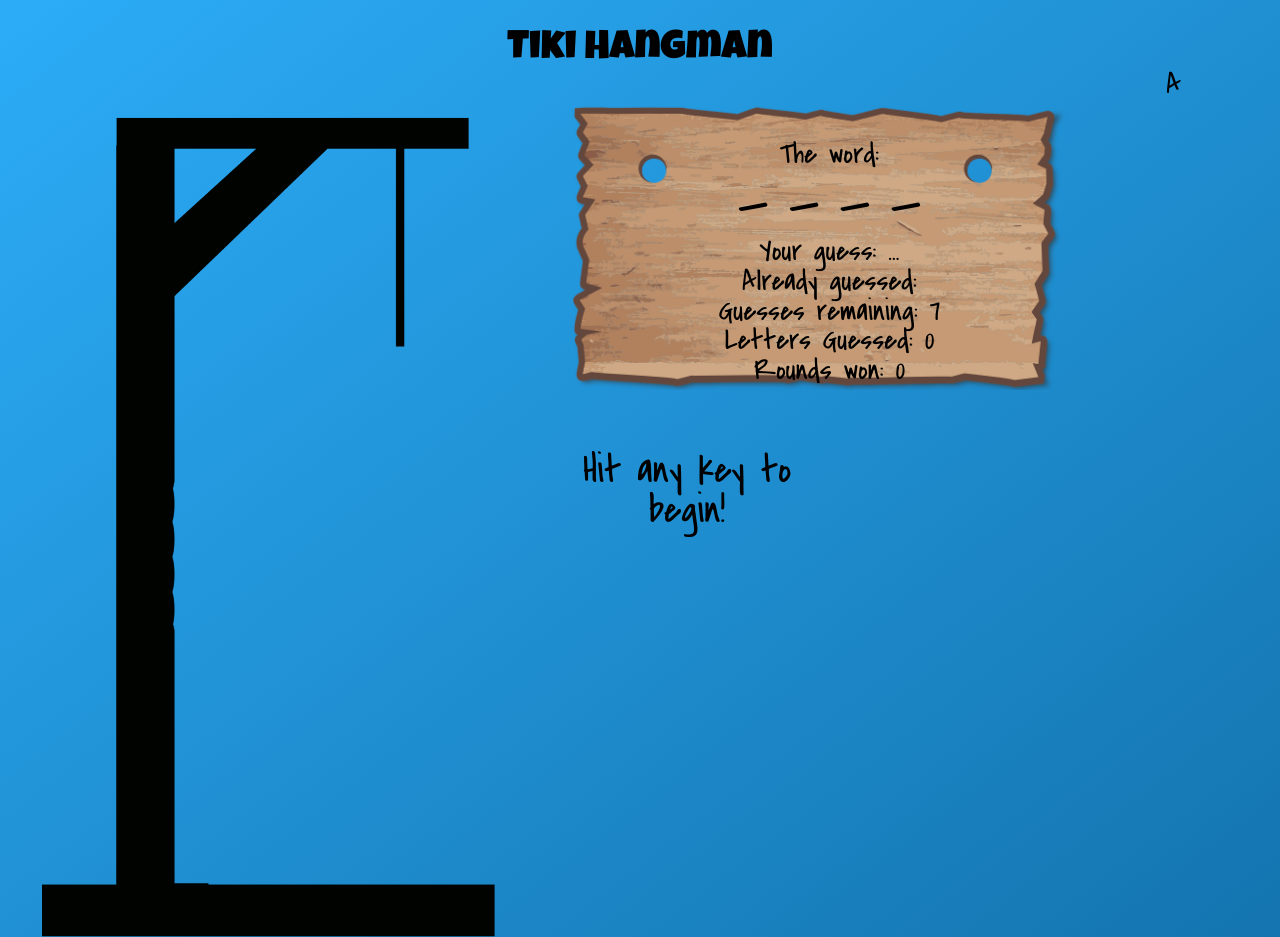
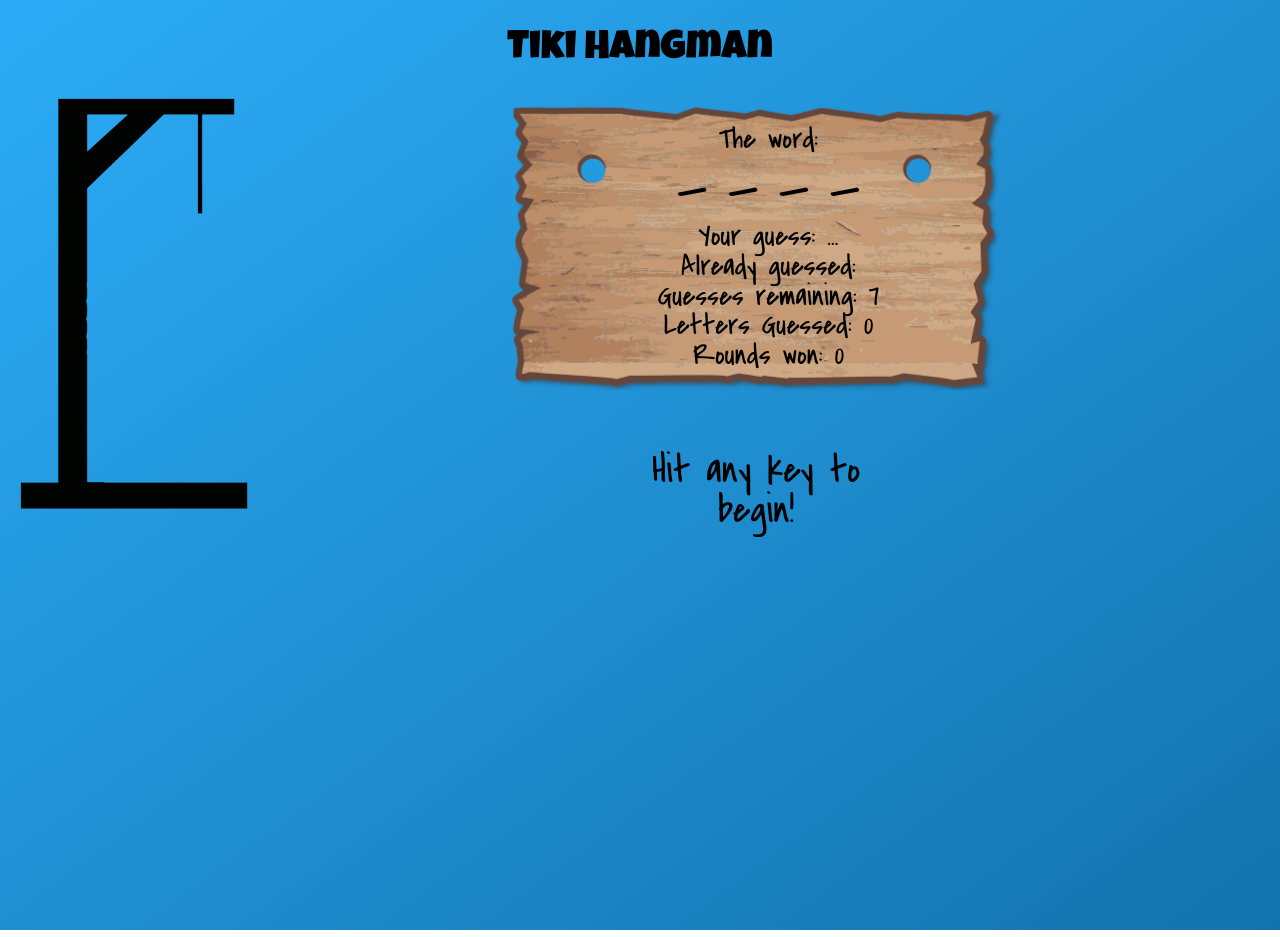
Before and after one commit to AbcAbcwebd/Hangman-Game, a plain HTML site: page index.html in a window 1280 px wide. Shown: the top 937 px of the page. Drawn offline with Linux system fonts and the light colour scheme.

Commit message:
Visuals improved.

```diff
--- a/assets/css/style.css
+++ b/assets/css/style.css
@@ -57,7 +57,17 @@ p {
 	width: 300px;
 	margin-top: 60px;
 	font-size: 250%;
-	padding-bottom: 300px;
+	padding-bottom: 100px;
+	margin-bottom: 300px;
+}
+
+#key_cont {
+	width: 80%;
+	padding-bottom: 200px;
+}
+
+.keys {
+	float: left;
 }
 
 @media screen and (min-width: 1024px) {
@@ -66,10 +76,52 @@ p {
 	}
 
 	.info-display {
-		margin-left: 55px;
+		margin-left: 85px;
 		margin-top: 30px;
 		width: 500px;
-		height: 250px;
-		padding-top: 40px;
+		height: 265px;
+		padding-top: 25px;
 	}
+
+	.game_display {
+		width: 30%;
+		float: left;
+		margin-top: 15px;
+	}
+
+	#disp-con {
+		float: left;
+		width: 300px;
+		margin-top: 60px;
+		font-size: 250%;
+		padding-bottom: 100px;
+		margin-left: 175px;
+	}
+
 }
+
+@media screen and (min-width: 1280px) {
+	.game_display {
+		width: 20%;
+		float: left;
+		margin-top: 15px;
+	}
+
+	.info-display {
+		margin-left: 250px;
+		margin-top: 30px;
+		width: 500px;
+		height: 265px;
+		padding-top: 25px;
+	}
+
+	#disp-con {
+		float: left;
+		width: 300px;
+		margin-top: 60px;
+		font-size: 250%;
+		padding-bottom: 100px;
+		margin-left: 350px;
+	}
+
+}
--- a/index.html
+++ b/index.html
@@ -32,7 +32,12 @@
 
 	<p id="disp-con">Hit any key to begin!</p>
 
-	<p class="keys">A</p>
+	<!-- Functionality for future version: Users should be able to click a letter in addition to typing it. This will make the game dramatically more usable on mobile screens that don't have physcial keyboards.
+
+	<div id="key_cont">
+		<p class="keys">A</p>
+	</div>
+	-->
 
 	<script type="text/javascript">
 	   // Grab a reference to the <span> below.
```
Also changed, not shown: 1 other file.
